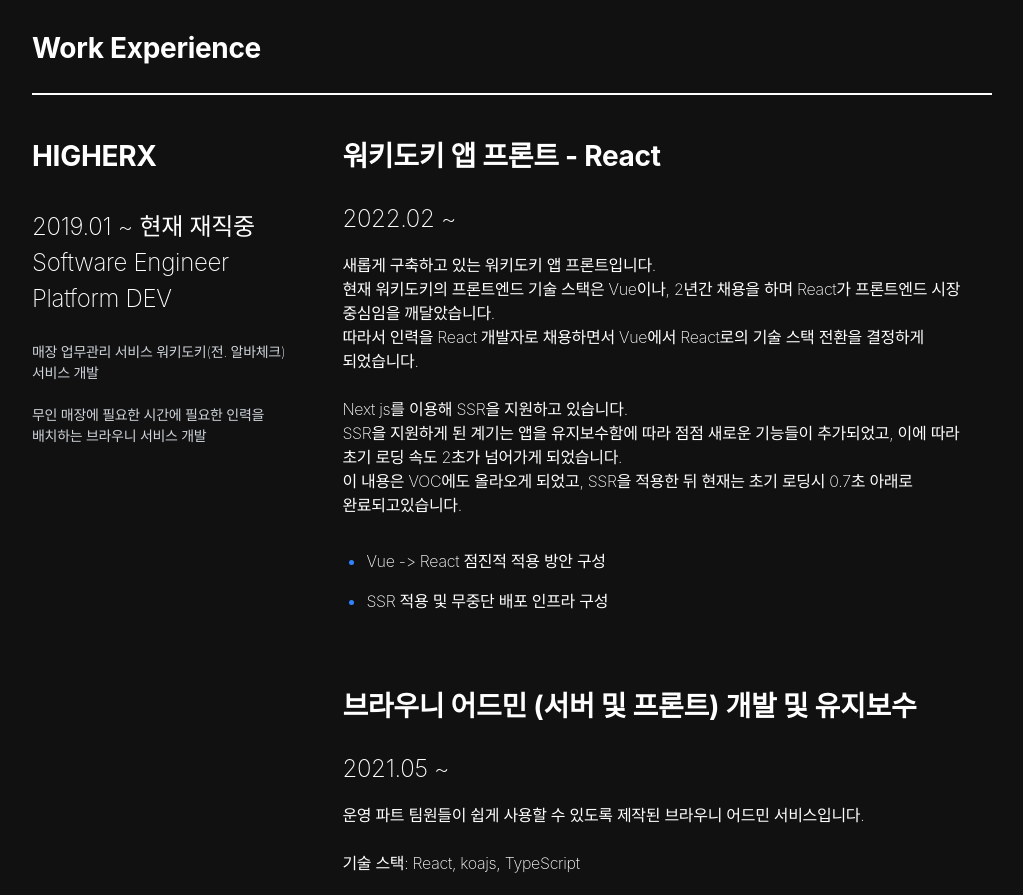
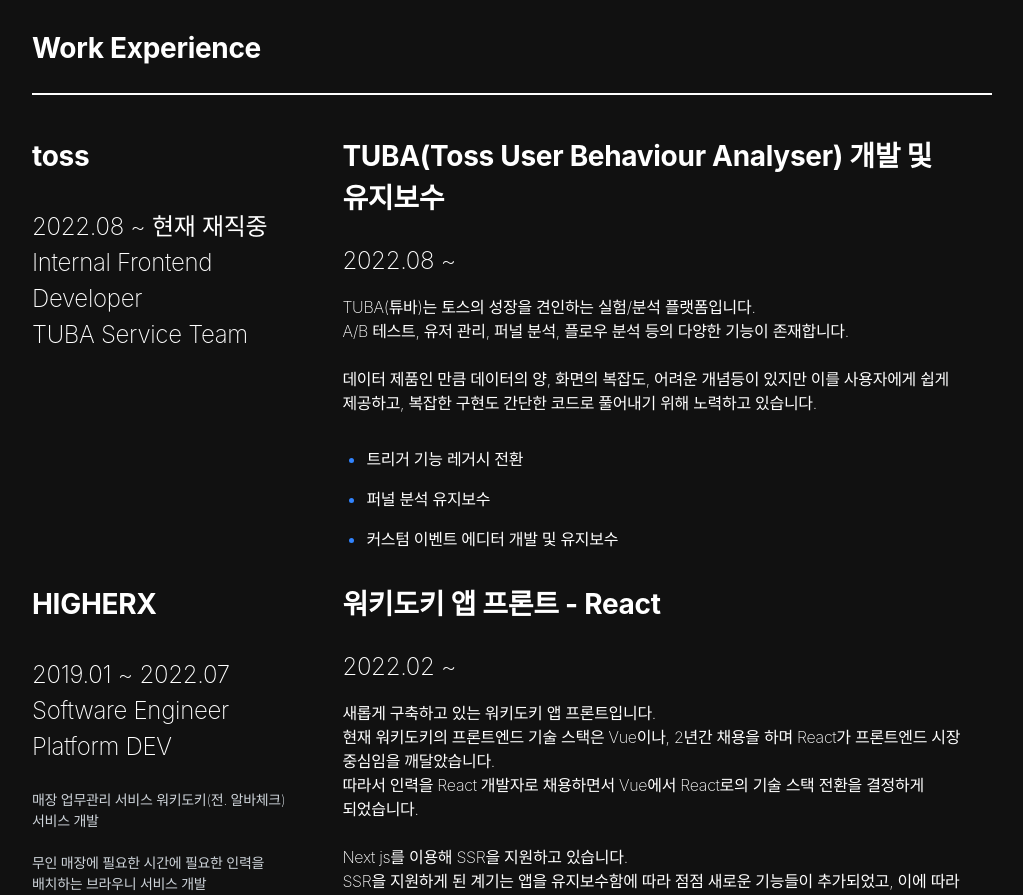
Before and after one commit to KimChunsick/resume, a React (Create React App) app: page / in a window 1280 px wide. Shown: the part 2080-2975 px from the top of the page, without its empty margins (128-1151 px from the left). Built offline with nearby package versions, Linux system fonts and the light colour scheme; a web font is replaced by a local one.

Commit message:
feat: 토스 추가

```diff
--- a/src/assets/data/index.ts
+++ b/src/assets/data/index.ts
@@ -412,8 +412,24 @@
   ],
   workExperience: [
     {
+      company: 'toss',
+      date: '2022.08 ~ 현재 재직중',
+      position: 'Internal Frontend Developer',
+      team: 'TUBA Service Team',
+      description: '',
+      experiences: [
+        {
+          title: 'TUBA(Toss User Behaviour Analyser) 개발 및 유지보수',
+          date: '2022.08 ~',
+          description:
+            'TUBA(튜바)는 토스의 성장을 견인하는 실험/분석 플랫폼입니다.\nA/B 테스트, 유저 관리, 퍼널 분석, 플로우 분석 등의 다양한 기능이 존재합니다.\n\n데이터 제품인 만큼 데이터의 양, 화면의 복잡도, 어려운 개념등이 있지만 이를 사용자에게 쉽게 제공하고, 복잡한 구현도 간단한 코드로 풀어내기 위해 노력하고 있습니다.',
+          summary: ['트리거 기능 레거시 전환', '퍼널 분석 유지보수', '커스텀 이벤트 에디터 개발 및 유지보수']
+        }
+      ]
+    },
+    {
       company: 'HIGHERX',
-      date: '2019.01 ~ 현재 재직중',
+      date: '2019.01 ~ 2022.07',
       position: 'Software Engineer',
       team: 'Platform DEV',
       description:
--- a/src/components/Career/Career.tsx
+++ b/src/components/Career/Career.tsx
@@ -5,7 +5,7 @@
 import { useUniqueId } from 'hooks/useUniqueId'
 import { VFC } from 'react'
 
-import { PerformanceBox, Performance, CompanyBox, Company, Wrapper } from './styles'
+import { PerformanceBox, Performance, CompanyBox, Company, Wrapper, CareerBox } from './styles'
 
 export const Career: VFC = () => {
   const workExperience = data.workExperience
@@ -14,7 +14,7 @@
       {workExperience?.map(({ company, date, position, team, description, experiences }) => {
         const uniqueId = useUniqueId()
         return (
-          <>
+          <CareerBox>
             <CompanyBox key={`company-${uniqueId}`}>
               <Company>
                 <Text as='h3' size='subtitle2' weight='bold'>
@@ -76,7 +76,7 @@
                 )
               })}
             </PerformanceBox>
-          </>
+          </CareerBox>
         )
       })}
     </Wrapper>
--- a/src/components/Career/styles.ts
+++ b/src/components/Career/styles.ts
@@ -1,15 +1,29 @@
 import styled from 'styled-components'
 
 export const Wrapper = styled.div`
+  display: flex;
+  flex-direction: column;
+  & > div:not(:last-child) {
+    padding-bottom: 16px;
+  }
+
+  @media print {
+    display: block;
+
+    & > :not(:last-child) {
+      padding-bottom: 2rem;
+      border-bottom: 1px solid black;
+      margin-bottom: 2rem;
+    }
+  }
+`
+
+export const CareerBox = styled.div`
   display: flex;
   flex-direction: row;
 
   @media screen and (max-width: 1024px) {
     flex-direction: column;
-  }
-
-  @media print {
-    display: block;
   }
 `
 
@@ -25,12 +39,6 @@
     border-bottom: 1px solid white;
     margin-bottom: 2rem;
   }
-
-  @media print {
-    padding-bottom: 2rem;
-    border-bottom: 1px solid black;
-    margin-bottom: 2rem;
-  }
 `
 
 export const Company = styled.div`
@@ -44,6 +52,10 @@
   }
   & > :last-child {
     margin-top: 1.5rem;
+  }
+
+  @media print {
+    position: static;
   }
 `
 
```
